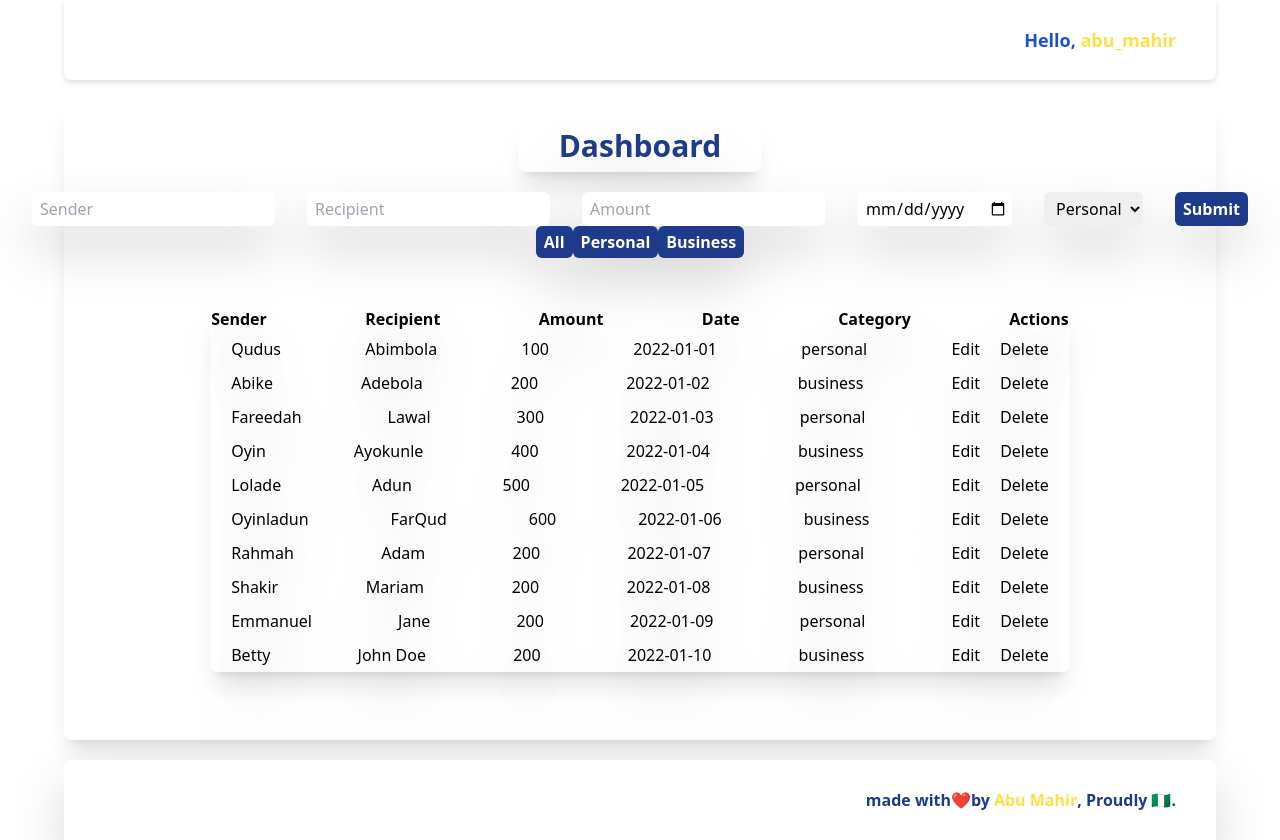
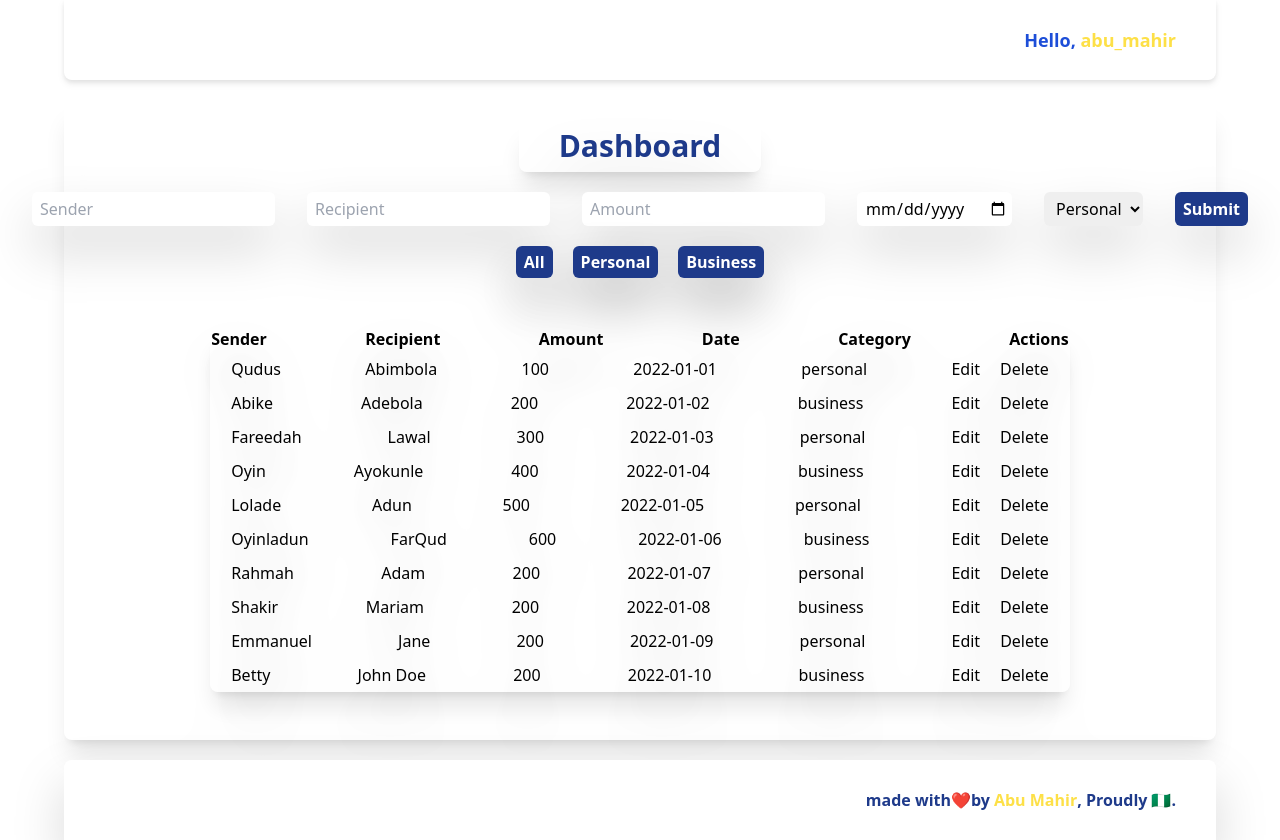
Before and after one commit to AbuMahir980/Remittance-Tracker, a React (Create React App) app: page / in a window 1280 px wide. Built offline with nearby package versions, Linux system fonts and the light colour scheme.

Commit message:
Add styles to filter components

```diff
--- a/src/Components/FilterTransaction.jsx
+++ b/src/Components/FilterTransaction.jsx
@@ -2,7 +2,7 @@ import React from 'react'
 
 const FilterTransaction = ({setFilter}) => {
     return (
-        <div>
+        <div className='drop-shadow-2xl my-5  flex justify-around gap-5'>
             <button onClick={() => setFilter('')} className="p-1 pl-2 pr-2 rounded-md bg-blue-900 text-white font-bold">All</button>
             <button onClick={() => setFilter('personal')} className="p-1 pl-2 pr-2 rounded-md bg-blue-900 text-white font-bold">Personal</button>
             <button onClick={() => setFilter('business')} className="p-1 pl-2 pr-2 rounded-md bg-blue-900 text-white font-bold">Business</button>
--- a/src/index.js
+++ b/src/index.js
@@ -3,8 +3,8 @@ import ReactDOM from 'react-dom/client';
 import './index.css';
 // import App from './App';
 import reportWebVitals from './Test/reportWebVitals';
-import Signup from './Pages/SignUp';
-import Login from './Pages/Login';
+// import Signup from './Pages/SignUp';
+// import Login from './Pages/Login';
 import Dashboard from './Pages/Dashboard';
 
 const root = ReactDOM.createRoot(document.getElementById('root'));
```
